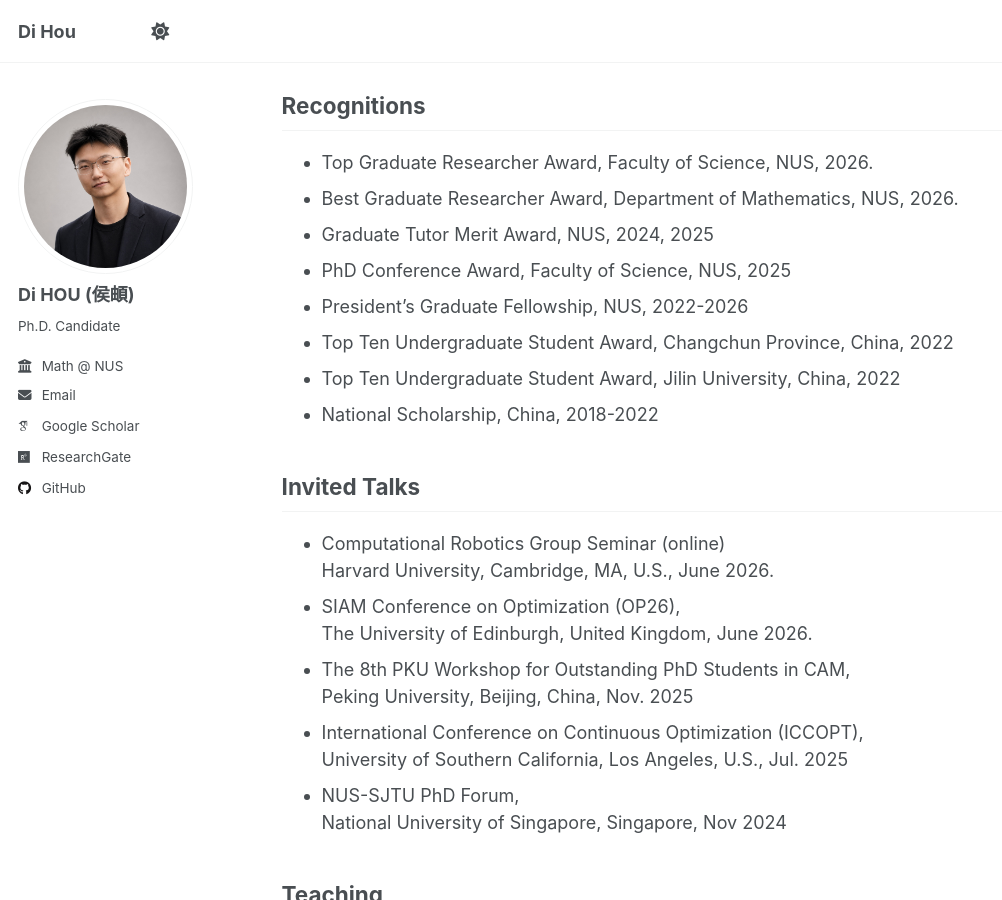
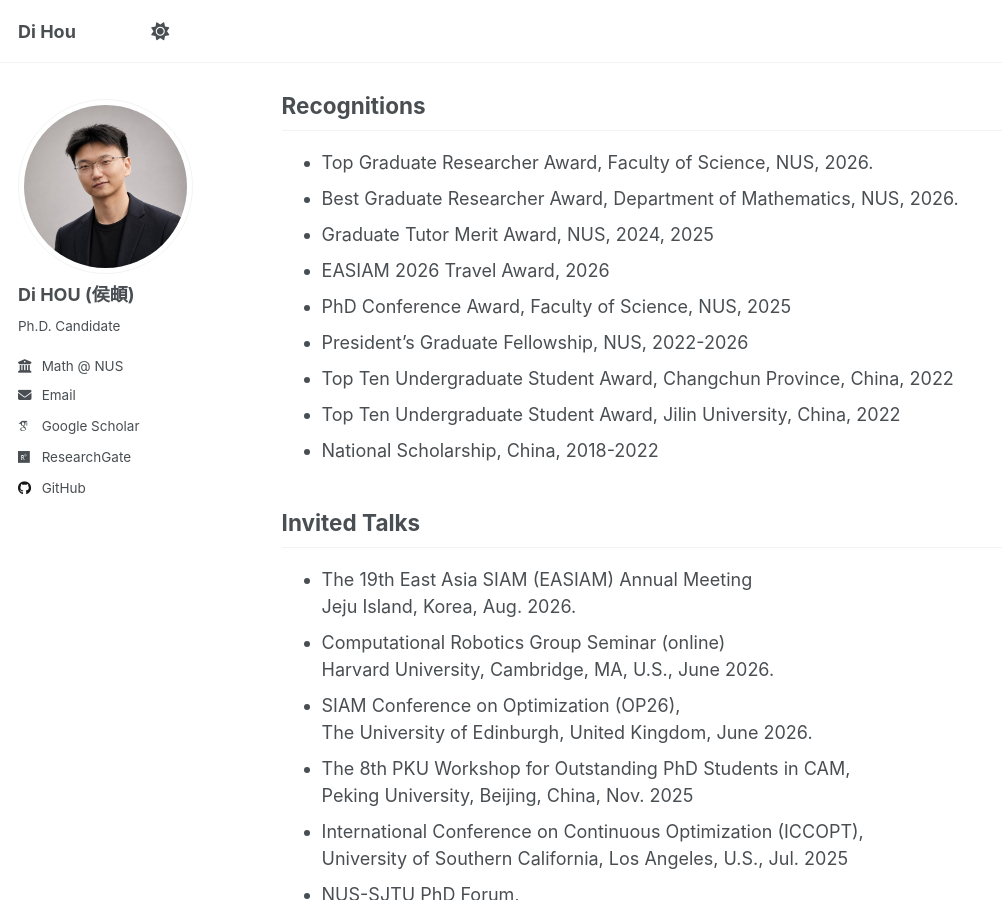
Before and after one commit to HouDiOpt/HouDiOpt.github.io, a Jekyll site: the page built from _pages/about.md, in a window 1280 px wide and 900 px high, scrolled down 1751 px. Shown: the whole window, without its empty margins (0-1002 px from the left). Built offline with Jekyll 4.4.1, drawn with Linux system fonts in a browser that asks for light colours; some web fonts are replaced; a script that is not in the unit is left out.

Commit message:
Update about.md with new recognitions and talks
Added recognitions and invited talks for 2026.

```diff
--- a/_pages/about.md
+++ b/_pages/about.md
@@ -56,9 +56,11 @@ Softwares
 
 Recognitions
 ------
+
 - Top Graduate Researcher Award, Faculty of Science, NUS, 2026.
 - Best Graduate Researcher Award, Department of Mathematics, NUS, 2026.
 - Graduate Tutor Merit Award, NUS, 2024, 2025
+- EASIAM 2026 Travel Award, 2026
 - PhD Conference Award, Faculty of Science, NUS, 2025
 - President’s Graduate Fellowship, NUS, 2022-2026
 - Top Ten Undergraduate Student Award, Changchun Province, China, 2022
@@ -67,6 +69,8 @@ Recognitions
 
 Invited Talks
 ------
+- The 19th East Asia SIAM (EASIAM) Annual Meeting
+  <br>Jeju Island, Korea, Aug. 2026.
 - Computational Robotics Group Seminar (online)
   <br>Harvard University, Cambridge, MA, U.S., June 2026.
 - SIAM Conference on Optimization (OP26),
```
